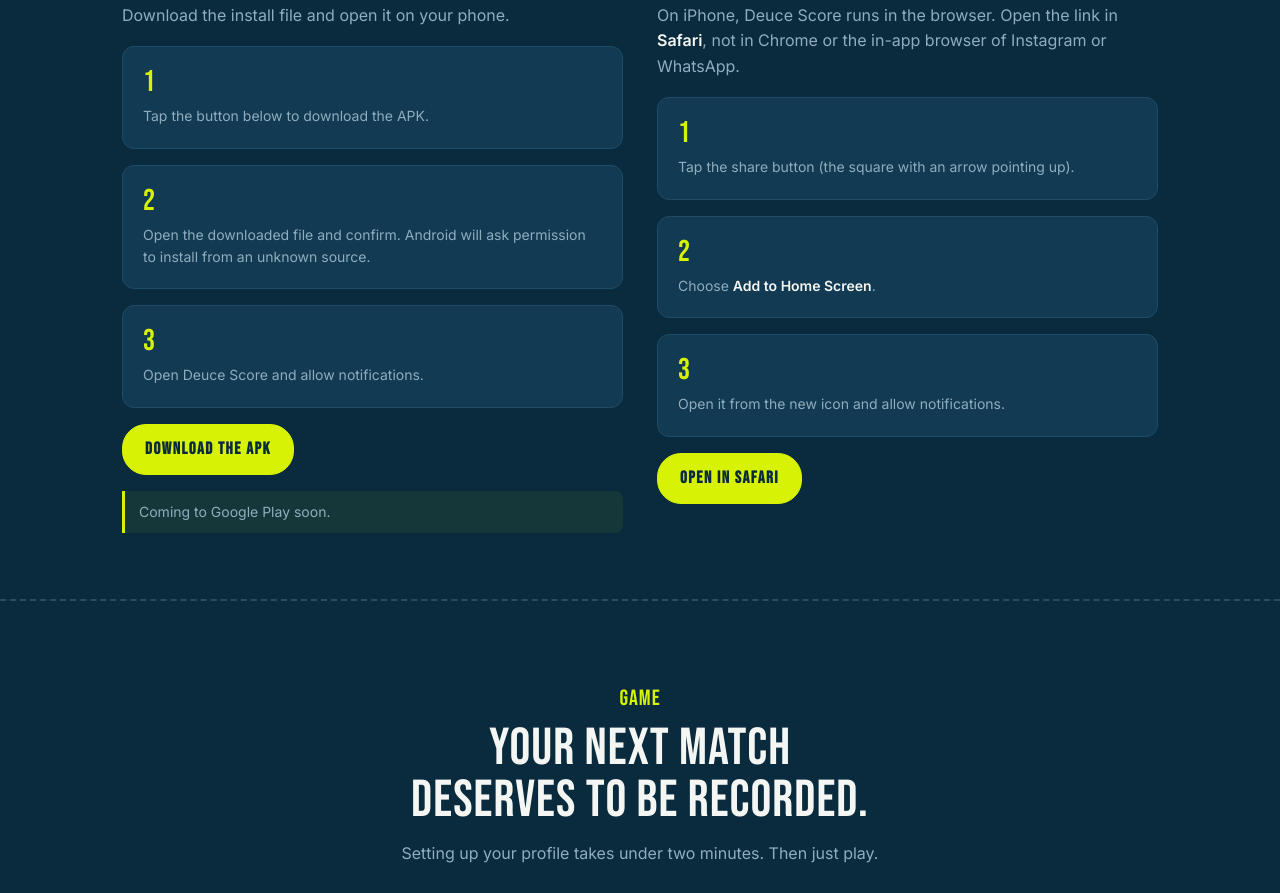
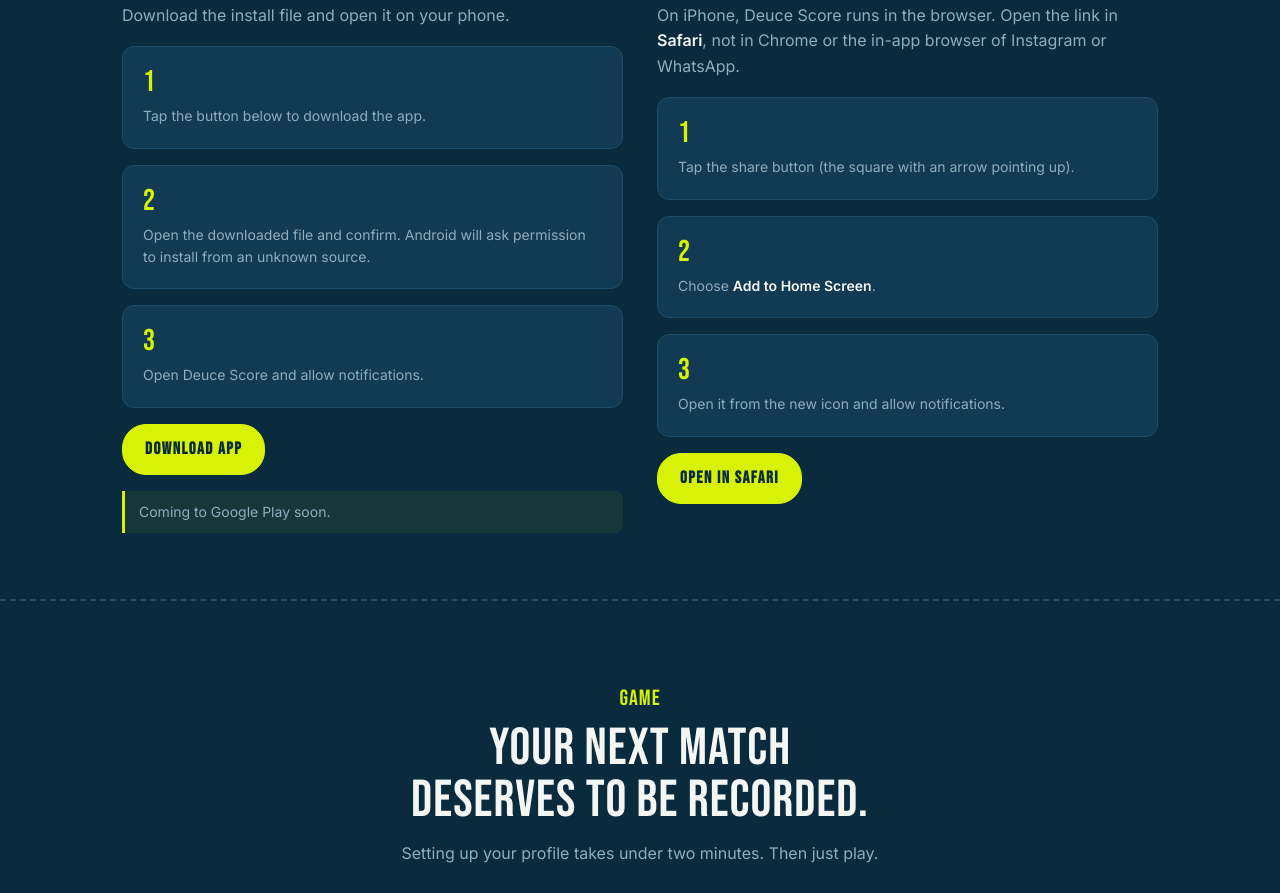
Before and after one commit to rodrigocostaalves/meu-placar-tenis, a website: page cloudflare/site/index.html in a window 1280 px wide. Shown: the part 2501-3394 px from the top of the page. Drawn offline with nearby package versions, Linux system fonts and the light colour scheme.

Commit message:
Add files via upload

```diff
--- a/cloudflare/site/index.html
+++ b/cloudflare/site/index.html
@@ -572,10 +572,10 @@
     f8t:"Histórico protegido", f8b:"Backup na nuvem ligado ao seu e-mail. Trocou de celular, restaurou.",
     instTitle:"Instalar leva um minuto",
     andSub:"Baixe o arquivo de instalação e abra no celular.",
-    and1:"Toque no botão abaixo para baixar o APK.",
+    and1:"Toque no botão abaixo para baixar o app.",
     and2:"Abra o arquivo baixado e confirme a instalação. O Android vai pedir permissão para instalar de fonte desconhecida.",
     and3:"Abra o Deuce Score e permita as notificações.",
-    andBtn:"Baixar o APK", andWarn:"Em breve também na Google Play.",
+    andBtn:"Download App", andWarn:"Em breve também na Google Play.",
     iosSub:"No iPhone o Deuce Score roda pelo navegador. Abra o link no <strong style='color:var(--chalk)'>Safari</strong>, não no Chrome nem pelo navegador do Instagram ou WhatsApp.",
     ios1:"Toque no botão de compartilhar (o quadrado com a seta para cima).",
     ios2:"Escolha <strong style='color:var(--chalk)'>Adicionar à Tela de Início</strong>.",
@@ -633,10 +633,10 @@
     f8t:"History protected", f8b:"Cloud backup tied to your email. New phone, restored.",
     instTitle:"Installing takes a minute",
     andSub:"Download the install file and open it on your phone.",
-    and1:"Tap the button below to download the APK.",
+    and1:"Tap the button below to download the app.",
     and2:"Open the downloaded file and confirm. Android will ask permission to install from an unknown source.",
     and3:"Open Deuce Score and allow notifications.",
-    andBtn:"Download the APK", andWarn:"Coming to Google Play soon.",
+    andBtn:"Download App", andWarn:"Coming to Google Play soon.",
     iosSub:"On iPhone, Deuce Score runs in the browser. Open the link in <strong style='color:var(--chalk)'>Safari</strong>, not in Chrome or the in-app browser of Instagram or WhatsApp.",
     ios1:"Tap the share button (the square with an arrow pointing up).",
     ios2:"Choose <strong style='color:var(--chalk)'>Add to Home Screen</strong>.",
@@ -694,10 +694,10 @@
     f8t:"Historial protegido", f8b:"Copia en la nube vinculada a tu correo. Cambiaste de teléfono, lo restauras.",
     instTitle:"Instalar toma un minuto",
     andSub:"Descarga el archivo de instalación y ábrelo en el teléfono.",
-    and1:"Toca el botón de abajo para descargar el APK.",
+    and1:"Toca el botón de abajo para descargar la app.",
     and2:"Abre el archivo descargado y confirma. Android pedirá permiso para instalar de origen desconocido.",
     and3:"Abre Deuce Score y permite las notificaciones.",
-    andBtn:"Descargar el APK", andWarn:"Pronto también en Google Play.",
+    andBtn:"Download App", andWarn:"Pronto también en Google Play.",
     iosSub:"En iPhone, Deuce Score funciona desde el navegador. Abre el enlace en <strong style='color:var(--chalk)'>Safari</strong>, no en Chrome ni en el navegador de Instagram o WhatsApp.",
     ios1:"Toca el botón de compartir (el cuadrado con la flecha hacia arriba).",
     ios2:"Elige <strong style='color:var(--chalk)'>Añadir a pantalla de inicio</strong>.",
```
